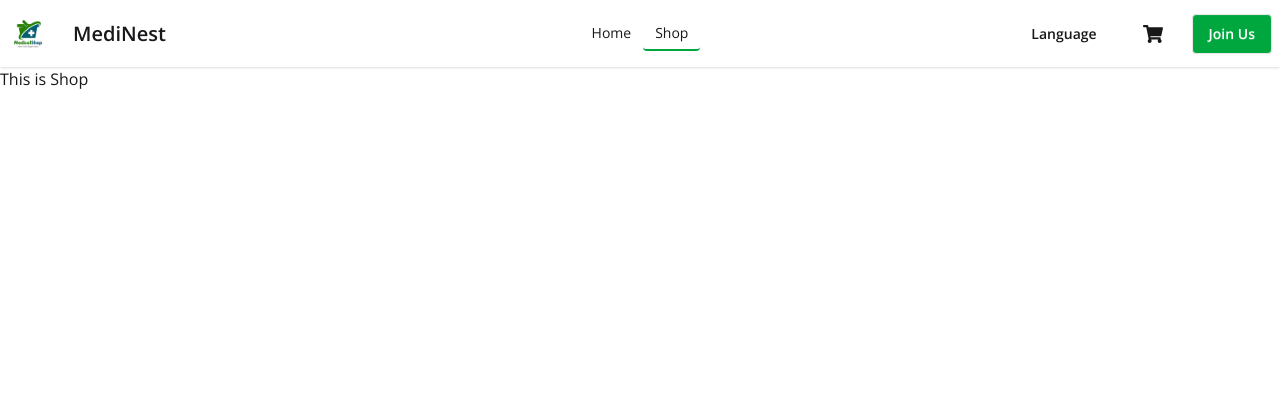
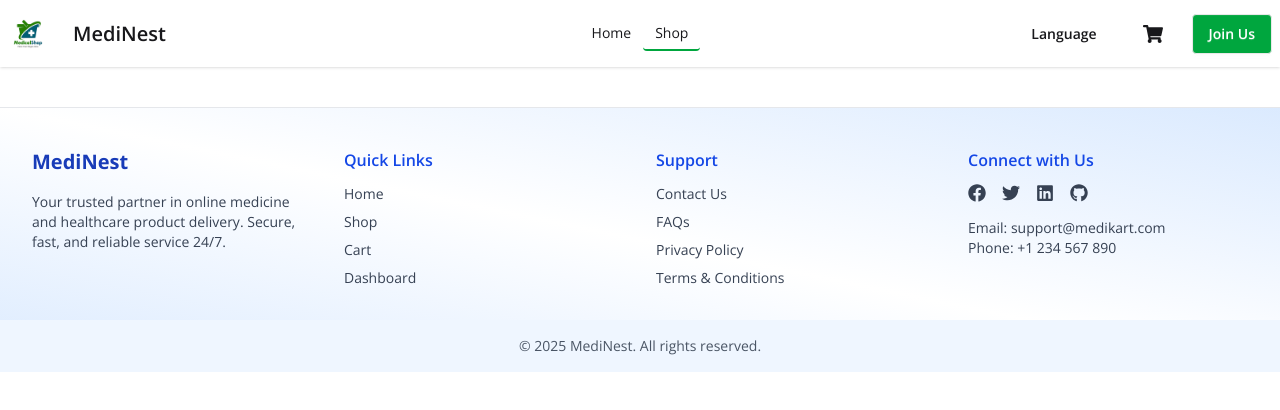
Before and after one commit to safikolislam/MediNest-Client, a React (Vite) app: page /Shop in a window 1280 px wide. Shown: the top 410 px of the page. Built offline with nearby package versions, Linux system fonts and the light colour scheme; no server answers.

Commit message:
added the footer section

```diff
--- a/src/layOuts/RootLayOuts.jsx
+++ b/src/layOuts/RootLayOuts.jsx
@@ -1,12 +1,14 @@
 
 import { Outlet } from 'react-router';
 import Navbar from '../shared/Navbar/Navbar';
+import Footer from '../shared/Footer/Footer';
 
 const RootLayOuts = () => {
     return (
         <div>
             <Navbar></Navbar>
             <Outlet></Outlet>
+            <Footer></Footer>
         </div>
     );
 };
--- a/src/pages/Shop/Shop.jsx
+++ b/src/pages/Shop/Shop.jsx
@@ -1,11 +1,11 @@
-import React from 'react';
+
 
 const Shop = () => {
-    return (
-        <div>
-            <h1>This is Shop</h1>
-        </div>
-    );
+  return (
+    <div>
+
+    </div>
+  );
 };
 
 export default Shop;
--- /dev/null
+++ b/src/pages/store/Store.jsx
@@ -0,0 +1,11 @@
+import React from 'react';
+
+const Store = () => {
+  return (
+    <div>
+
+    </div>
+  );
+};
+
+export default Store;
--- a/src/router/router.jsx
+++ b/src/router/router.jsx
@@ -17,6 +17,7 @@ import ManageCategories from "../pages/Admin/ManageCategories/ManageCategories"
 import Payment from "../pages/Admin/payment/Payment"
 import Reports from "../pages/Admin/report/Reports"
 import BannerAds from "../pages/Admin/bannerAds/BannerAds"
+import Store from "../pages/store/Store"
 
 
 
@@ -32,7 +33,8 @@ export const router = createBrowserRouter([
             },
             {
                 path:"/Shop",
-                Component:Shop
+                Component:Shop,
+
             },
             {
                 path:"/UpdateProfile",
@@ -45,6 +47,10 @@ export const router = createBrowserRouter([
             {
                 path:"/Login",
                 Component:Login
+            },
+            {
+                path:'/store',
+                Component:Store
             }
         ]
     },
--- /dev/null
+++ b/src/shared/Footer/Footer.jsx
@@ -0,0 +1,60 @@
+
+import { FaFacebook, FaTwitter, FaLinkedin, FaGithub } from 'react-icons/fa';
+
+const Footer = () => {
+  return (
+    <footer className="bg-gradient-to-tr from-blue-100 via-white to-blue-100 text-gray-700 pt-10 border-t border-gray-200 mt-10">
+      <div className="max-w-7xl mx-auto px-4 sm:px-6 lg:px-8 grid grid-cols-1 md:grid-cols-4 gap-8 pb-8">
+
+
+        <div>
+          <h3 className="text-xl font-bold text-blue-800 mb-4">MediNest</h3>
+          <p className="text-sm">Your trusted partner in online medicine and healthcare product delivery. Secure, fast, and reliable service 24/7.</p>
+        </div>
+
+
+        <div>
+          <h4 className="text-md font-semibold text-blue-700 mb-3">Quick Links</h4>
+          <ul className="space-y-2 text-sm">
+            <li><a href="/" className="hover:text-blue-600">Home</a></li>
+            <li><a href="/shop" className="hover:text-blue-600">Shop</a></li>
+            <li><a href="/store" className="hover:text-blue-600">Cart</a></li>
+            <li><a href="/dashboard" className="hover:text-blue-600">Dashboard</a></li>
+          </ul>
+        </div>
+
+
+        <div>
+          <h4 className="text-md font-semibold text-blue-700 mb-3">Support</h4>
+          <ul className="space-y-2 text-sm">
+            <li><a href="/contact" className="hover:text-blue-600">Contact Us</a></li>
+            <li><a href="/faq" className="hover:text-blue-600">FAQs</a></li>
+            <li><a href="/privacy-policy" className="hover:text-blue-600">Privacy Policy</a></li>
+            <li><a href="/terms" className="hover:text-blue-600">Terms & Conditions</a></li>
+          </ul>
+        </div>
+
+
+        <div>
+          <h4 className="text-md font-semibold text-blue-700 mb-3">Connect with Us</h4>
+          <div className="flex space-x-4 text-lg">
+            <a href="https://facebook.com" target="_blank" rel="noopener noreferrer"><FaFacebook className="hover:text-blue-600" /></a>
+            <a href="https://twitter.com" target="_blank" rel="noopener noreferrer"><FaTwitter className="hover:text-blue-600" /></a>
+            <a href="https://linkedin.com" target="_blank" rel="noopener noreferrer"><FaLinkedin className="hover:text-blue-600" /></a>
+            <a href="https://github.com" target="_blank" rel="noopener noreferrer"><FaGithub className="hover:text-blue-600" /></a>
+          </div>
+          <p className="mt-4 text-sm">
+            Email: support@medikart.com <br />
+            Phone: +1 234 567 890
+          </p>
+        </div>
+      </div>
+
+      <div className="bg-blue-50 text-center py-4 text-sm text-gray-600">
+        © {new Date().getFullYear()} MediNest. All rights reserved.
+      </div>
+    </footer>
+  );
+};
+
+export default Footer;
--- a/src/shared/Navbar/Navbar.jsx
+++ b/src/shared/Navbar/Navbar.jsx
@@ -57,7 +57,7 @@ const Navbar = () => {
         </div>
 
         <button className="btn btn-ghost text-xl">
-          <FaShoppingCart />
+          <Link to="/store"><FaShoppingCart /></Link>
         </button>
 
         {user ? (
```
